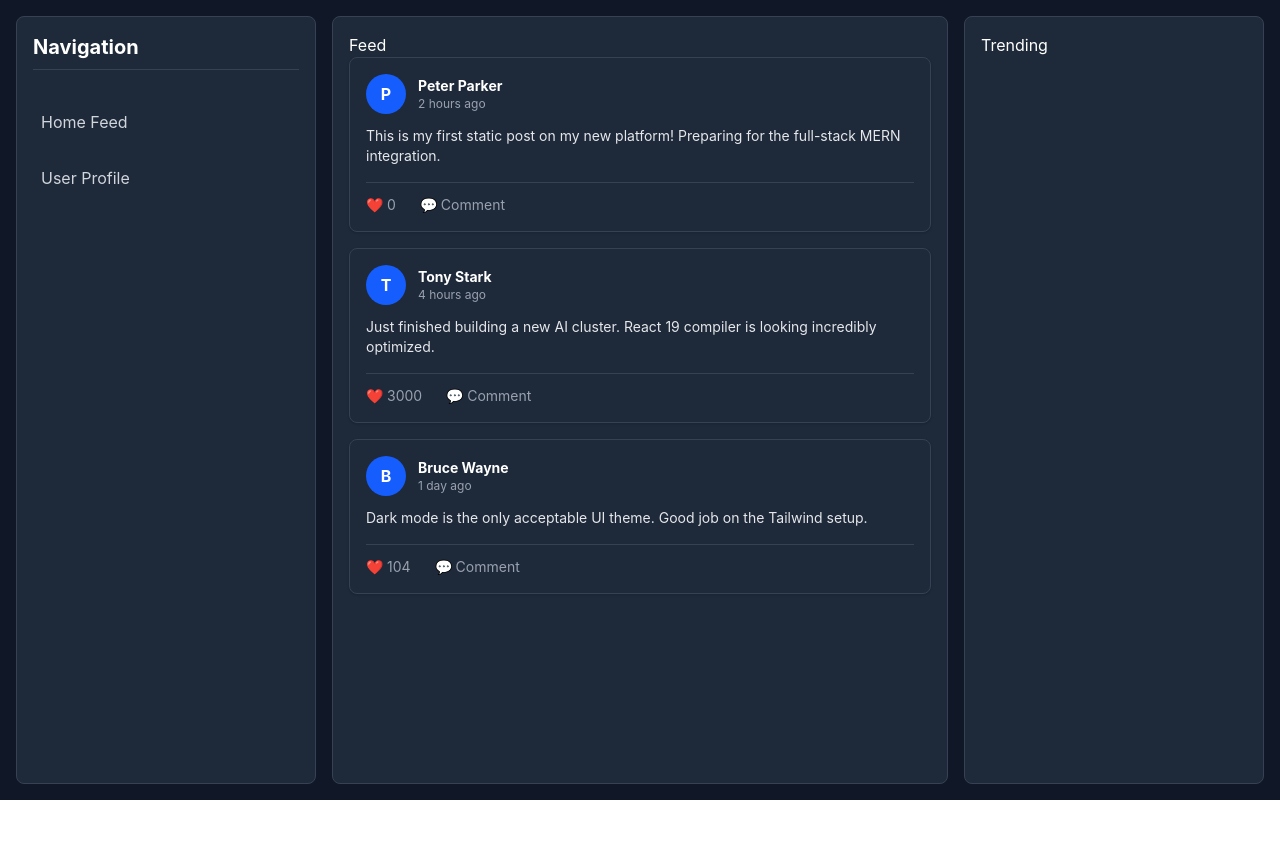
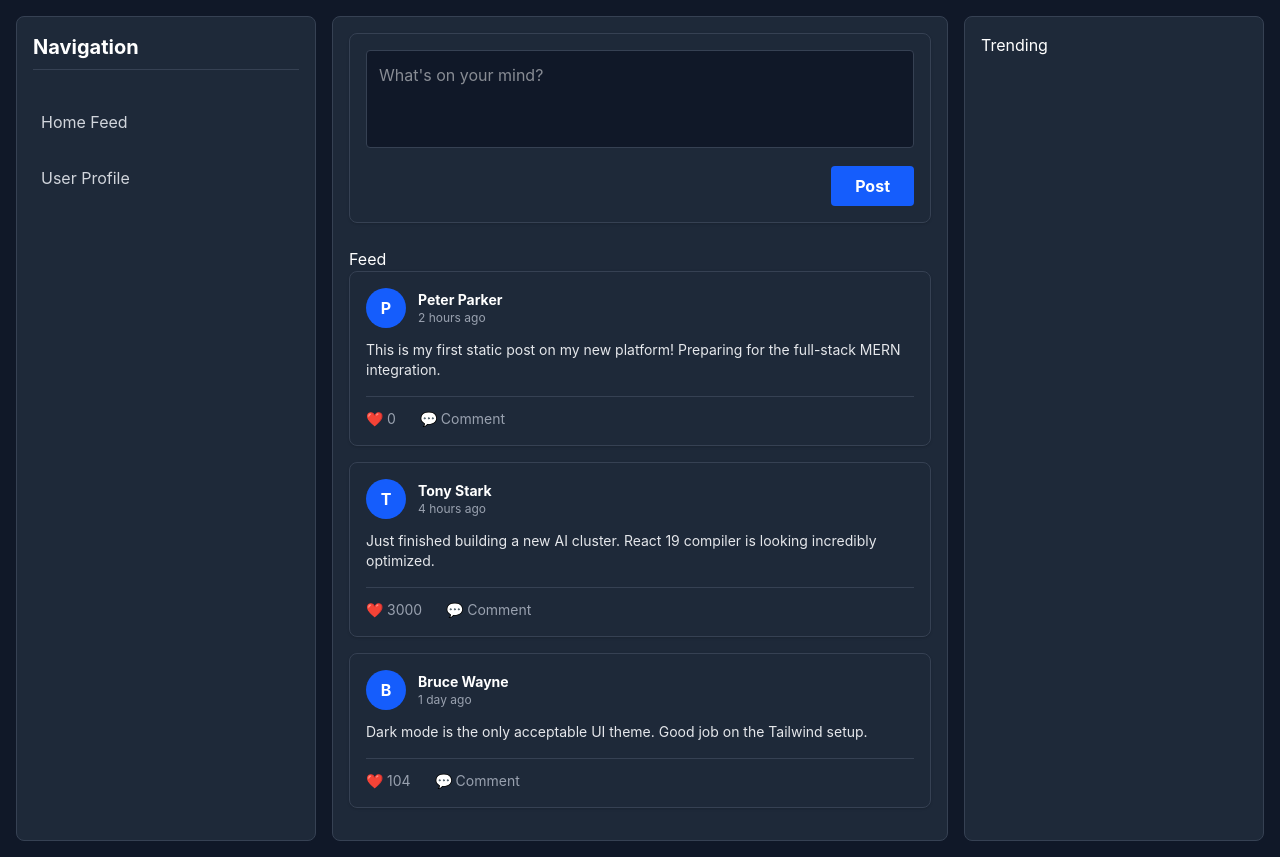
Before and after one commit to surajthapa-code/social-media-feed, a React (Vite) app in the folder social-feed/: page / in a window 1280 px wide. Before the commit the page ends 800 px from the top, so only its background shows below. Built offline with nearby package versions, Linux system fonts and the light colour scheme.

Commit message:
added createpost component to add new post in the feed

```diff
--- /dev/null
+++ b/social-feed/src/components/CreatePost.jsx
@@ -0,0 +1,37 @@
+import { useState } from "react";
+export default function CreatePost({ onAddPost }) {
+
+  const [text, setText] = useState("");
+  function handleSubmit(e) {
+    e.preventDefault();
+    if (text.trim === "") {
+      return;
+    }
+    onAddPost(text);
+    setText("");
+  }
+  return (
+    <>
+      <div className="bg-gray-800 border border-gray-700 rounded-lg p-4 mb-6 shadow-sm">
+        <form onSubmit={handleSubmit}>
+          <textarea
+            className="w-full bg-gray-900 border border-gray-700 rounded p-3 text-white focus:outline-none focus:border-blue-500 transition-colors resize-none"
+            rows="3"
+            placeholder="What's on your mind?"
+            value={text} // The input value is locked to our React state
+            onChange={(e) => setText(e.target.value)} // Every keystroke updates the state
+          ></textarea>
+
+          <div className="flex justify-end mt-3">
+            <button
+              type="submit"
+              className="bg-blue-600 hover:bg-blue-700 text-white font-bold py-2 px-6 rounded transition-colors"
+            >
+              Post
+            </button>
+          </div>
+        </form>
+      </div>
+    </>
+  );
+}
--- a/social-feed/src/components/Feed.jsx
+++ b/social-feed/src/components/Feed.jsx
@@ -1,5 +1,6 @@
 import { useState } from "react";
 import Post from "./Post";
+import CreatePost from "./CreatePost";
 
 const initialPosts = [
   {
@@ -42,8 +43,22 @@ function Feed() {
     });
     setPosts(updatedPosts);
   }
+
+  const handleAddPost = (postText) => {
+    const newPost = {
+      id: posts.length + 1,
+      user: "My Account",
+      avatarInitial: "M",
+      time: "just now",
+      content: postText,
+      likes: 23,
+    };
+    setPosts([newPost, ...posts]);
+  };
+
   return (
     <>
+      <CreatePost onAddPost={handleAddPost} />
       <h2>Feed </h2>
       {posts.map((post) => (
         <Post key={post.id} data={post} onLike={() => handleClicks(post.id)} />
--- a/social-feed/src/components/index.js
+++ b/social-feed/src/components/index.js
@@ -3,8 +3,11 @@ import Feed from "./Feed";
 import Trending from "./Trending";
 import Post from "./Post";
 import Profile from "./Profile";
+import CreatePost from "./CreatePost";
+
 export { Sidebar };
 export { Feed };
 export { Trending };
 export { Post };
 export { Profile };
+export { CreatePost };
```
